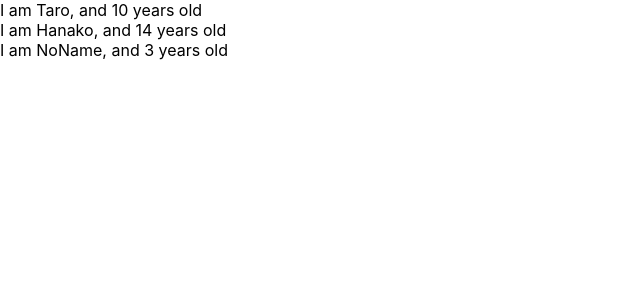
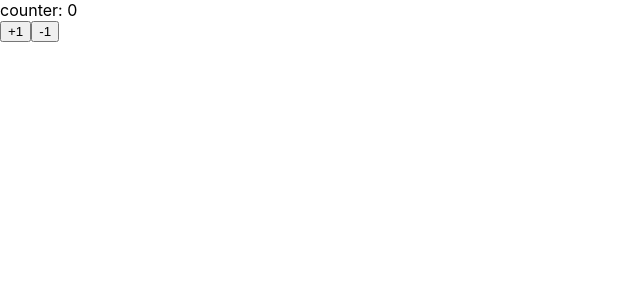
Before and after one commit to rikako-nakamura/udemy-react-redux-crud-application, a React (Create React App) app: page / in a window 1280 px wide. Shown: the top 300 px of the page, without its empty margins (0-640 px from the left). Built offline with nearby package versions, Linux system fonts and the light colour scheme.

Commit message:
learn state and setState

```diff
--- a/src/App.js
+++ b/src/App.js
@@ -1,27 +1,26 @@
-import React from "react";
-import PropTypes from "prop-types";
-const App = () => {
-  const profiles = [
-    { name : "Taro", age: 10},
-    { name : "Hanako", age: 14},
-    { name : "NoName", age: 3},
-  ]
-  return (
-    <div>
-      {
-        profiles.map((profile, index) => {
-          return <User name={profile.name} age={profile.age} key={index}/>
-        })
-      }
-    </div>
-  )
-}
-const User = (props) => {
-  return <div>I am {props.name}, and {props.age} years old</div>
+import React, { Component } from "react";
+const App = () => ( <Counter></Counter> )
+
+class Counter extends Component{
+  constructor(props){
+    super(props)
+    this.state = {count: 0 }
+  }
+  handlePlusButton = () => {
+    this.setState({count: this.state.count + 1 })
+  }
+  handleMinusButton = () => {
+    this.setState({count: this.state.count - 1})
+  }
+  render(){
+    return(
+      <React.Fragment>
+        <div>counter: {this.state.count}</div>
+        <button onClick={this.handlePlusButton}>+1</button>
+        <button onClick={this.handleMinusButton}>-1</button>
+      </React.Fragment>
+    )
+  }
 }
 
-User.propTypes = {
-  name: PropTypes.string,
-  age: PropTypes.number.isRequired
-}
 export default App;
```
